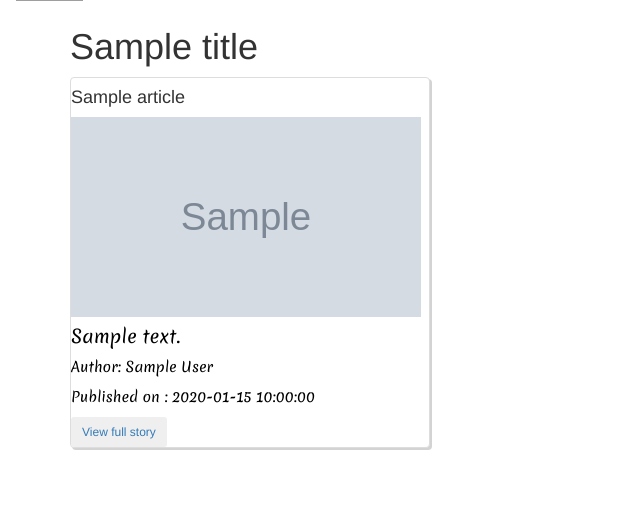
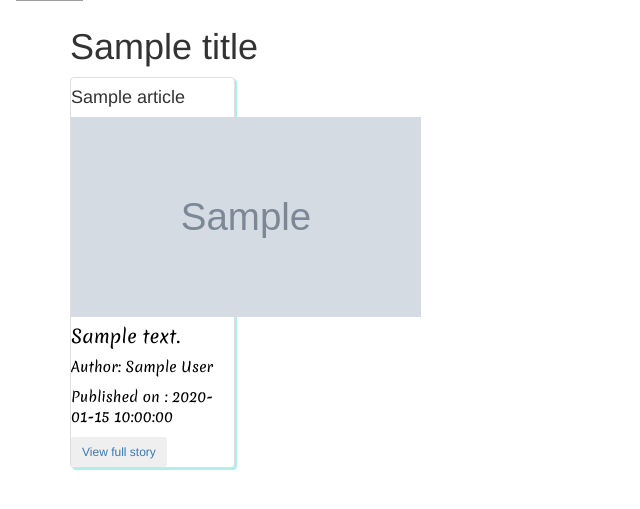
Before and after one commit to EmmaKibore/news-highlight, a Flask app: template app/templates/articles.html in a window 1280 px wide. Shown: the part 65-574 px from the top of the page, without its empty margins (0-640 px from the left). Run offline with Flask 2, Linux system fonts and the light colour scheme; the template is opened without the code that fills it: most values are stand-ins (such as "Sample title", 1, 10 or a date in 2020); grey boxes marked "Sample" are stand-in pictures; some libraries are stand-ins or nearby versions; grey boxes are pictures that could not be loaded.

Commit message:
deployment to heroku

```diff
--- a/app/templates/articles.html
+++ b/app/templates/articles.html
@@ -6,8 +6,8 @@
     <h1 style="text-shadow:2px magenta;"> {{ title }} </h1>
     <div class="row">
         {% for article in news %}
-        <div class="col-md-4">
-            <div style="box-shadow:2px 2px  lightgrey; "class="panel panel-default">
+        <div class="col-md-2">
+            <div style="box-shadow:2px 2px  paleturquoise; "class="panel panel-default">
                 <h4> {{ article.title }} </h4>
                 <img src="{{ article.urlToImage}}" height="200px" width="350px">
                 <h4 style="color:black; font-family: 'merienda', serif;"> {{article.description}} </h4>
```
